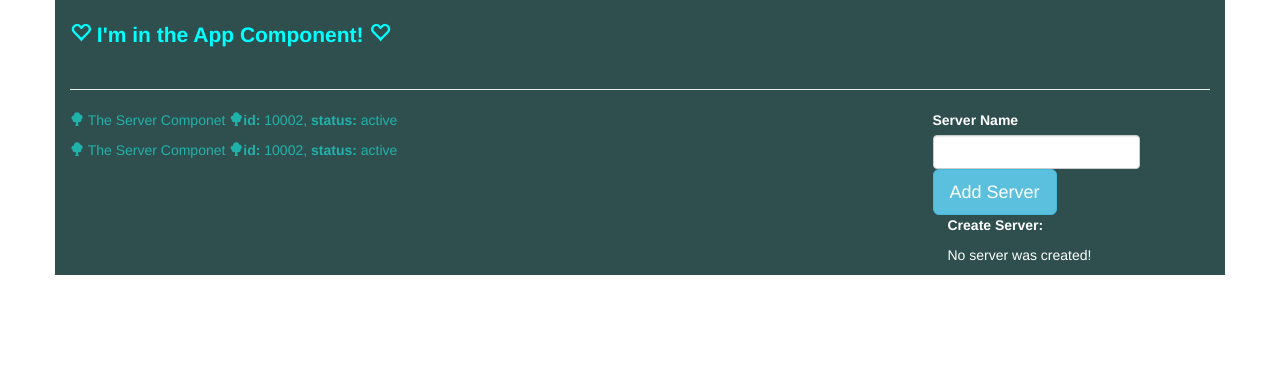
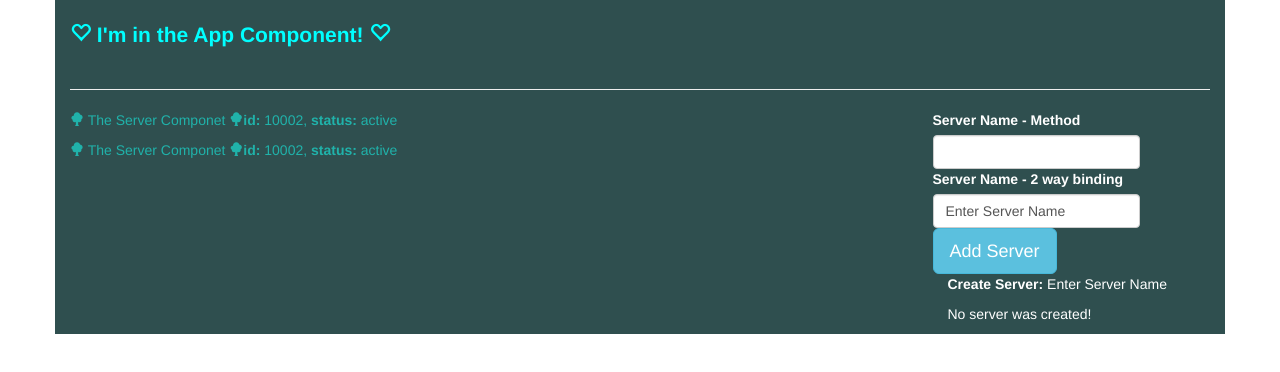
Before and after one commit to jschwarzwalder/my-first-angular-app, an Angular app in the folder my-first-angular-app/: page / in a window 1280 px wide. Shown: the top 372 px of the page. Built offline with nearby package versions, Linux system fonts and the light colour scheme.

Commit message:
two way binding

```diff
--- a/my-first-angular-app/src/app/servers/servers.component.html
+++ b/my-first-angular-app/src/app/servers/servers.component.html
@@ -8,15 +8,19 @@
 
         <div class="btn-group">
             <div class="row">
-                <label for="serverName">Server Name</label>
-                <input type="text"
-                class="form-control"
-                (input)="onUpdateServerName($event)"
-                id="serverName">
+                <label for="serverName">Server Name - Method</label>
+                <input type="text" class="form-control"
+                    (input)="onUpdateServerName($event)" id="serverName">
             </div>
             <div class="row">
-            <button [disabled]="!allowNewServer" type="button" class="btn btn-info btn-lg" id="createServer"
-                (click)="onCreateServer()">Add Server</button>
+                <label for="serverName">Server Name - 2 way binding</label>
+                <input type="text" class="form-control"
+                    [(ngModel)]="serverName">
+            </div>
+            <div class="row">
+                <button [disabled]="!allowNewServer" type="button"
+                    class="btn btn-info btn-lg" id="createServer"
+                    (click)="onCreateServer()">Add Server</button>
             </div>
         </div>
         <!-- <p [innerText]="allowNewServer"></p> -->
--- a/my-first-angular-app/src/app/servers/servers.component.ts
+++ b/my-first-angular-app/src/app/servers/servers.component.ts
@@ -24,7 +24,7 @@ export class ServersComponent implements OnInit {
 
   allowNewServer = false;
   serverCreationStatus = 'No server was created!';
-  serverName = '';
+  serverName = 'Enter Server Name';
 
   constructor() {
     setTimeout(() => {
```
